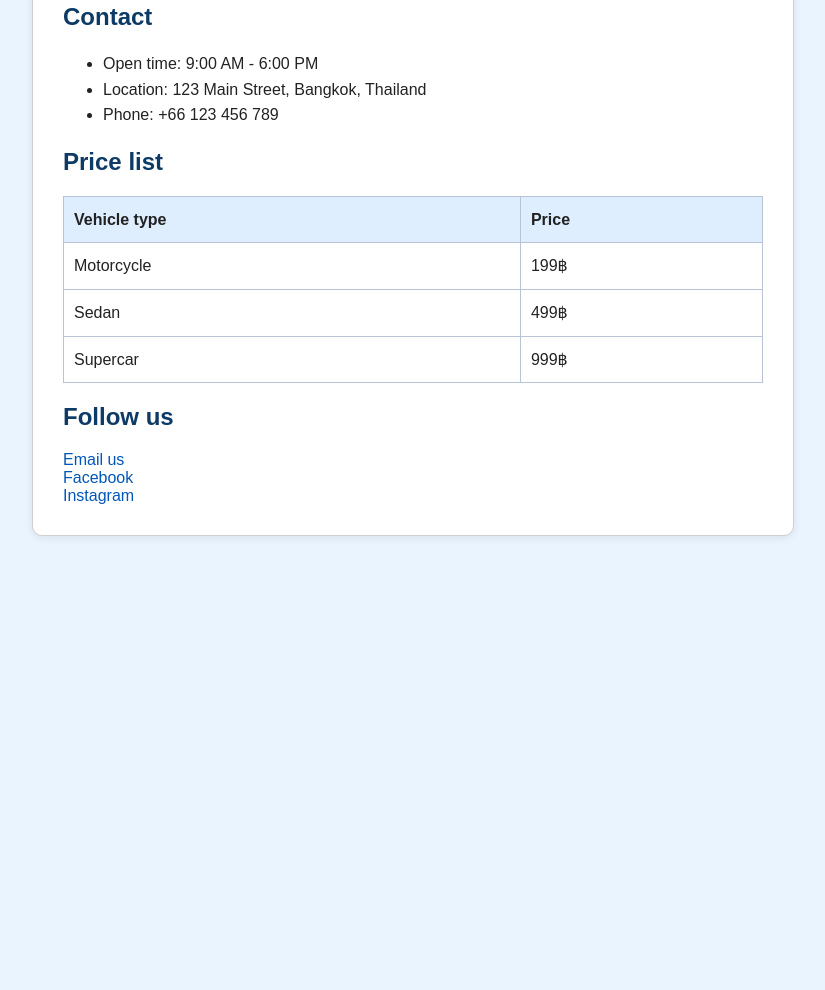
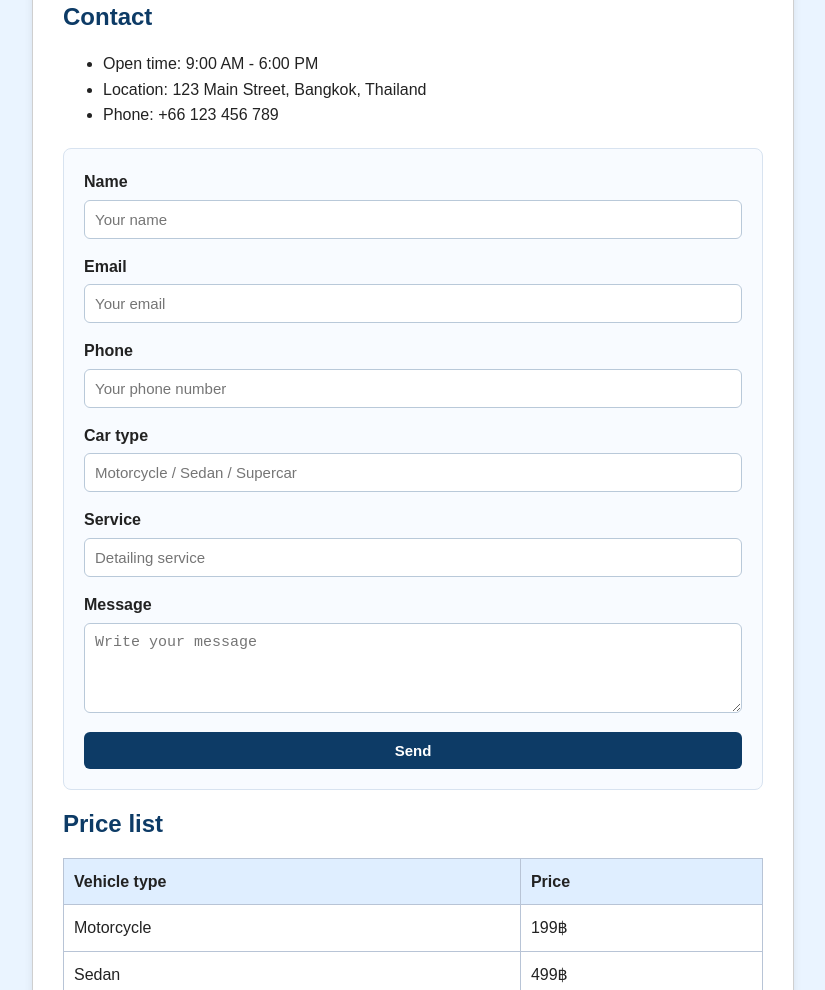
Before and after one commit to 6710510532-phuthep/477301-exam1-6710510532, a plain HTML site: page index.html in a window 1280 px wide. Shown: the part 326-1316 px from the top of the page, without its empty margins (227-1052 px from the left). Before the commit the page ends 882 px from the top, so only its background shows below. Drawn offline with Linux system fonts and the light colour scheme.

Commit message:
from
Co-authored-by: Copilot <copilot@github.com>

```diff
--- a/index.html
+++ b/index.html
@@ -21,6 +21,40 @@
             <li>Location: 123 Main Street, Bangkok, Thailand</li>
             <li>Phone: +66 123 456 789</li>
         </ul>
+
+        <form class="contact-form">
+            <div class="form-group">
+                <label for="name">Name</label>
+                <input id="name" type="text" placeholder="Your name">
+            </div>
+
+            <div class="form-group">
+                <label for="email">Email</label>
+                <input id="email" type="email" placeholder="Your email">
+            </div>
+
+            <div class="form-group">
+                <label for="phone">Phone</label>
+                <input id="phone" type="tel" placeholder="Your phone number">
+            </div>
+
+            <div class="form-group">
+                <label for="car-type">Car type</label>
+                <input id="car-type" type="text" placeholder="Motorcycle / Sedan / Supercar">
+            </div>
+
+            <div class="form-group">
+                <label for="service">Service</label>
+                <input id="service" type="text" placeholder="Detailing service">
+            </div>
+
+            <div class="form-group">
+                <label for="message">Message</label>
+                <textarea id="message" rows="4" placeholder="Write your message"></textarea>
+            </div>
+
+            <button type="submit">Send</button>
+        </form>
 
         <h2>Price list</h2>
         <table>
--- a/style.css
+++ b/style.css
@@ -20,13 +20,56 @@ h1, h2 {
     color: #0d3b66;
 }
 
-p, li, td, th {
+p, li, td, th, label {
     font-size: 16px;
     line-height: 1.6;
 }
 
 ul {
     line-height: 2;
+}
+
+.contact-form {
+    margin: 20px 0;
+    padding: 20px;
+    border: 1px solid #d8e3f0;
+    border-radius: 8px;
+    background-color: #f8fbff;
+}
+
+.form-group {
+    margin-bottom: 15px;
+}
+
+label {
+    display: block;
+    margin-bottom: 5px;
+    font-weight: bold;
+}
+
+input, textarea, button {
+    width: 100%;
+    padding: 10px;
+    font-size: 15px;
+    border: 1px solid #b9c9d9;
+    border-radius: 6px;
+    box-sizing: border-box;
+}
+
+textarea {
+    resize: vertical;
+}
+
+button {
+    background-color: #0d3b66;
+    color: white;
+    border: none;
+    cursor: pointer;
+    font-weight: bold;
+}
+
+button:hover {
+    background-color: #134f8a;
 }
 
 table {
```
